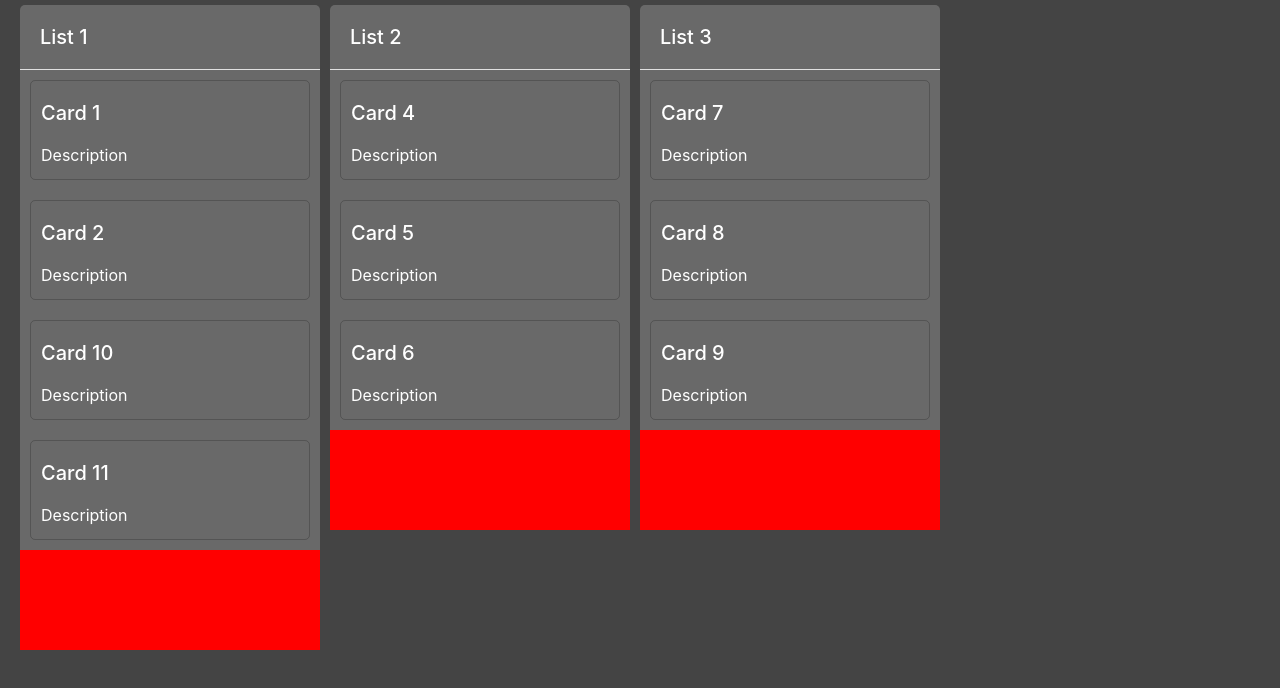
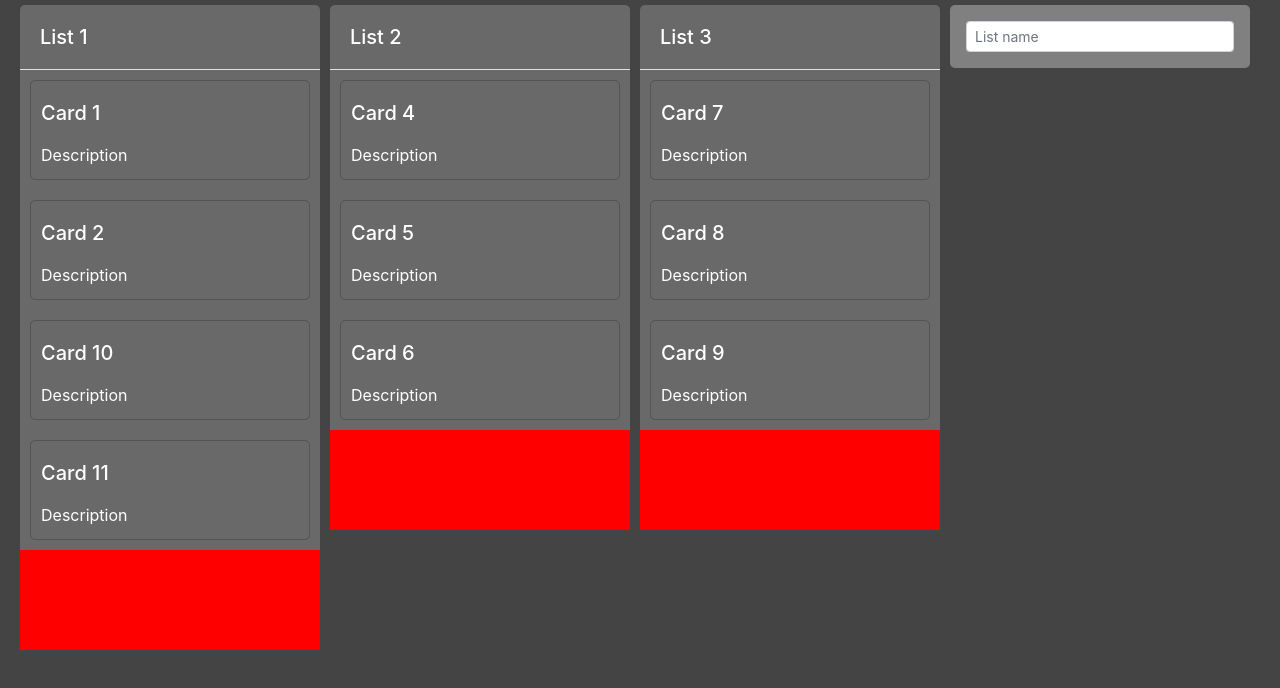
Before and after one commit to bh-schmidt/smart-control, an Angular app in the folder src/: page / in a window 1280 px wide. Shown: the top 688 px of the page. Built offline with nearby package versions, Linux system fonts and the light colour scheme.

Commit message:
new list card component added.

```diff
--- a/src/src/app/app.module.ts
+++ b/src/src/app/app.module.ts
@@ -1,10 +1,10 @@
+import { NgModule } from '@angular/core';
 import { BrowserModule } from '@angular/platform-browser';
-import { NgModule } from '@angular/core';
-
 import { AppRoutingModule } from './app-routing.module';
 import { AppComponent } from './app.component';
+import { AppService } from './app.service';
 import { BoardModule } from './board/board.module';
-import { AppService } from './app.service';
+
 
 @NgModule({
   declarations: [
--- a/src/src/app/board/board.component.html
+++ b/src/src/app/board/board.component.html
@@ -1,3 +1,4 @@
 <div class="card-lists" cdkDropListGroup>
     <app-card-list *ngFor='let cardList of cardListsService.cardLists' [cardList]='cardList'></app-card-list>
+    <app-new-card-list></app-new-card-list>
 </div>
--- /dev/null
+++ b/src/src/app/board/new-card-list/new-card-list.component.html
@@ -0,0 +1,5 @@
+<div class="new-card-list">
+    <form (submit)='onSubmit()'>
+        <input name='listName' [(ngModel)]='listName' class="form-control form-control-sm" placeholder="List name">
+    </form>
+</div>
--- /dev/null
+++ b/src/src/app/board/new-card-list/new-card-list.component.scss
@@ -0,0 +1,10 @@
+.new-card-list{
+    width: 300px;
+    min-height: 62px;
+
+    margin: 5px;
+    padding: 16px;
+    border-radius: 5px;
+
+    background: gray;
+}
--- /dev/null
+++ b/src/src/app/board/new-card-list/new-card-list.component.ts
@@ -0,0 +1,26 @@
+import { Component, OnInit } from '@angular/core';
+import { CardListsService } from '../card-lists.service';
+
+@Component({
+    selector: 'app-new-card-list',
+    templateUrl: './new-card-list.component.html',
+    styleUrls: ['./new-card-list.component.scss']
+})
+export class NewCardListComponent implements OnInit {
+    listName: string = '';
+
+    inv = true
+
+    constructor(private cardListService: CardListsService) { }
+
+    ngOnInit() {
+    }
+
+    invalid(){
+        console.log('a')
+    }
+
+    onSubmit(){
+        console.log(this.listName)
+    }
+}
```
Also changed, not shown: src/src/app/board/board.module.ts (+6 -2 lines), 1 other file (tests, documents, lock files or other folders).
